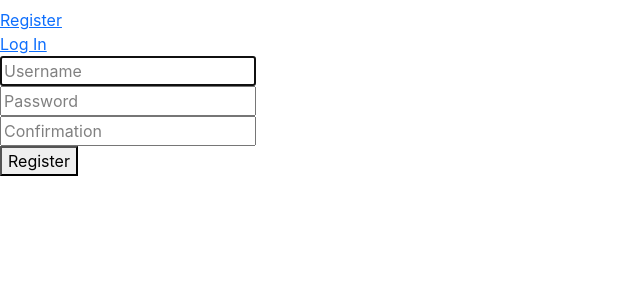
After one commit to LegendaryAKx3/TODO-Titan, a Flask app: page /register in a window 1280 px wide. The commit adds this page. Shown: the top 300 px of the page, without its empty margins (0-640 px from the left). Run offline with Flask 3, Linux system fonts and the light colour scheme; some libraries are stand-ins or nearby versions.

Commit message:
Add accounts pages and navigation bar

```diff
--- a/app.py
+++ b/app.py
@@ -15,13 +15,13 @@ Session(app)
 db = SQL("sqlite:///todotitan.db")
 
 # SQL table structure
-# CREATE TABLE users (id INTEGER PRIMARY KEY AUTOINCREMENT NOT NULL, username UNIQUE TEXT NOT NULL, hash TEXT NOT NULL);
-# CREATE TABLE tasks (task_id INTEGER PRIMARY KEY AUTOINCREMENT NOT NULL, task_text TEXT NOT NULL, user_id INTEGER NOT NULL);
+# CREATE TABLE accounts (id INTEGER PRIMARY KEY AUTOINCREMENT NOT NULL, username UNIQUE TEXT NOT NULL, hash TEXT NOT NULL);
+# CREATE TABLE tasks (task_id INTEGER PRIMARY KEY AUTOINCREMENT NOT NULL, task_text TEXT NOT NULL, uuid INTEGER NOT NULL);
 def login_required(f):
     '''Code from CS50 finance'''
     @wraps(f)
     def decorated_function(*args, **kwargs):
-        if session.get("user_id") is None:
+        if session.get("uuid") is None:
             return redirect("/login")
         return f(*args, **kwargs)
 
@@ -31,6 +31,7 @@ def error(message):
     return render_template("error.html", message=message)
 
 @app.route("/", methods=["GET", "POST"])
+@login_required
 def homepage():
     tasks = []
     if request.method == "GET":
@@ -41,12 +42,14 @@ def homepage():
 
 
 @app.route("/delete", methods=["POST"])
+@login_required
 def delete():
     # TODO remove task from database
     return redirect("/")
 
 @app.route("/login", methods=["GET", "POST"])
 def login():
+    """Code based on login from CS50 finance"""
     # Reset session
     session.clear()
 
@@ -56,13 +59,13 @@ def login():
         if not request.form.get("username") or not request.form.get("password"):
             return error("Submitted fields cannot be blank")
 
-        user = db.execute("SELECT * FROM users WHERE username = ?", request.form.get("username"))
+        user = db.execute("SELECT * FROM accounts WHERE username = ?", request.form.get("username"))
         # Ensure username exists and password is correct
         if len(user) != 1 or not check_password_hash(user[0]["hash"], request.form.get("password")):
             return error("Invalid login information")
 
         # store account login status until session is cleared
-        session["account_id"] = user[0]["id"]
+        session["uuid"] = user[0]["id"]
         return redirect("/")
 
     else:
@@ -70,12 +73,13 @@ def login():
 
 @app.route("/logout")
 def logout():
+    '''Code based on logout from CS50 finance'''
     session.clear()
     return redirect("/")
 
 @app.route("/register", methods=["GET", "POST"])
 def register():
-    """Register user"""
+    """Register user (My code from CS50 Finance)"""
     if request.method == "POST":
         # if form was submitted via post, get form info and check validity
         username = request.form.get("username")
@@ -85,7 +89,7 @@ def register():
         if not username:
             return error("Username field cannot be empty")
 
-        for entry in db.execute("SELECT username FROM users;"):
+        for entry in db.execute("SELECT username FROM accounts;"):
             if username == entry["username"]:
                 return error("Username is already taken")
 
@@ -96,7 +100,7 @@ def register():
             return error("Password Must be at Least 8 Characters Long")
 
         db.execute(
-            "INSERT INTO users (username, hash) VALUES(?, ?);",
+            "INSERT INTO accounts (username, hash) VALUES(?, ?);",
             username,
             generate_password_hash(password),
         )
--- a/templates/layout.html
+++ b/templates/layout.html
@@ -20,6 +20,22 @@
 
 </head>
 
+<div>
+    {% if session["user_id"] %}
+        <ul>
+            <li><a href="/">Home</a></li>
+        </ul>
+        <ul class="navbar-nav ms-auto mt-2">
+            <li><a href="/logout">Log Out</a></li>
+        </ul>
+    {% else %}
+        <ul class="navbar-nav ms-auto mt-2">
+            <li><a href="/register">Register</a></li>
+            <li><a href="/login">Log In</a></li>
+        </ul>
+    {% endif %}
+</div>
+
 <body>
     <div class="hero">
         <!--TODO-->
--- /dev/null
+++ b/templates/register.html
@@ -0,0 +1,18 @@
+{% extends "layout.html" %}
+{% block title %}
+    Register
+{% endblock %}
+{% block body%}
+    <form action="/register" method="post">
+        <div>
+            <input autocomplete="off" autofocus id="username" name="username" placeholder="Username" type="text">
+        </div>
+        <div>
+            <input id="password" name="password" placeholder="Password" type="password">
+        </div>
+        <div>
+            <input id="password" name="confirmation" placeholder="Confirmation" type="password">
+        </div>
+        <button type="submit">Register</button>
+    </form>
+{% endblock %}
```
Also changed, not shown: templates/login.html (added, +15 -0 lines).
